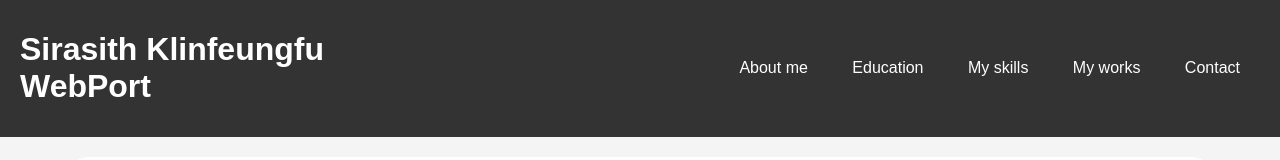
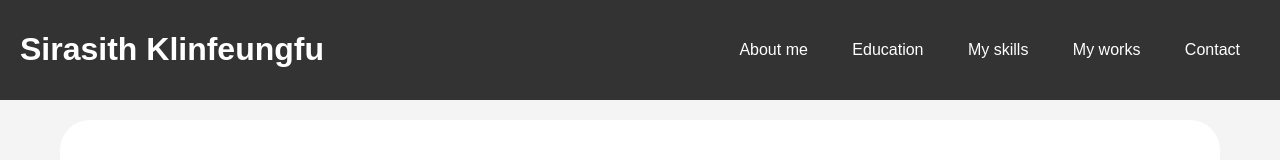
Before and after one commit to sirasith-BU/Sirasith-Webport, a plain HTML site: page index.html in a window 1280 px wide. Shown: the top 160 px of the page. Drawn offline with Linux system fonts and the light colour scheme.

Commit message:
Sirasith Portfolio

```diff
--- a/index.html
+++ b/index.html
@@ -3,12 +3,12 @@
   <head>
     <!-- <meta charset="UTF-8">
     <meta name="viewport" content="width=device-width, initial-scale=1.0"> -->
-    <title>Portfolio</title>
+    <title>Sirasith Klinfuenfu Portfolio</title>
     <link rel="stylesheet" href="style.css" />
   </head>
   <body>
     <div class="navbar">
-      <h1>Sirasith Klinfeungfu<br />WebPort</h1>
+      <h1>Sirasith Klinfeungfu</h1>
       <div class="menu">
         <a href="#about">About me</a>
         <a href="#education">Education</a>
```
